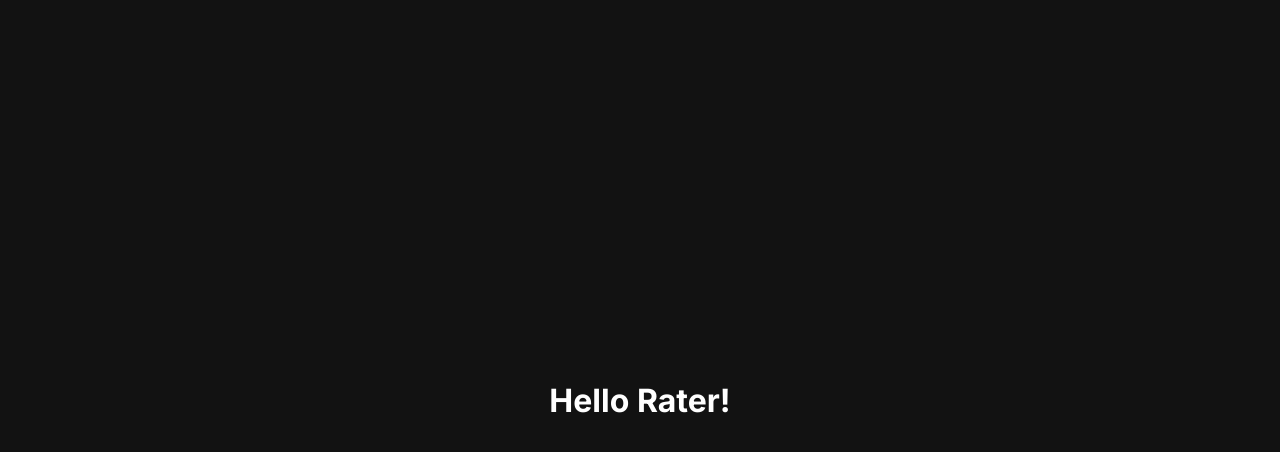
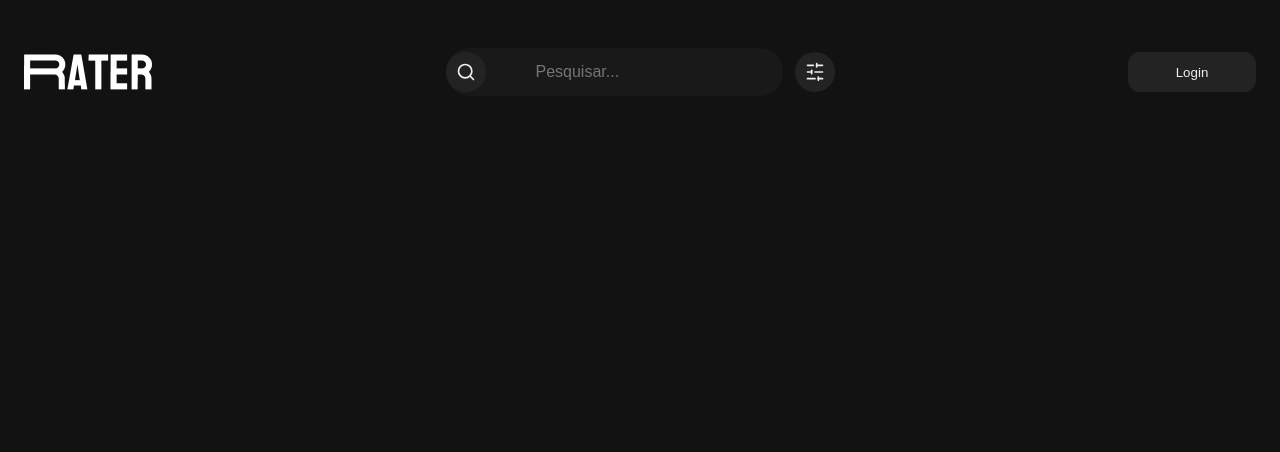
Before and after one commit to RiccettoDev/Rater-frontend, a React (Vite) app: page / in a window 1280 px wide. Shown: the top 452 px of the page. Built offline with nearby package versions, Linux system fonts and the light colour scheme.

Commit message:
[Rater-frontend]-feat- created Header component

```diff
--- a/package.json
+++ b/package.json
@@ -10,6 +10,7 @@
     "preview": "vite preview"
   },
   "dependencies": {
+    "lucide-react": "^0.427.0",
     "react": "^18.3.1",
     "react-dom": "^18.3.1",
     "styled-components": "^6.1.12",
--- a/src/app.tsx
+++ b/src/app.tsx
@@ -1,19 +1,8 @@
-import styled from 'styled-components';
-
-const Container = styled.div`
-  display: flex;
-  align-items: center;
-  justify-content: center;
-  height: 100vh;
-  background-color: #121212;
-  color: #FFFFFF;
-`;
+import { Home } from "./pages/home"
 
 export function App() {
 
   return (
-    <Container>
-      <h1>Hello Rater!</h1>
-    </Container>
+    <Home />
   )
 }
--- /dev/null
+++ b/src/components/header/header-styles.ts
@@ -0,0 +1,73 @@
+import styled from 'styled-components';
+
+export const HeaderContainer = styled.div`
+  display: flex;
+  align-items: center;
+  justify-content: space-between;
+  width: 1440px;
+  height: 96px;
+  padding: 24px;
+  color: #FFFFFF;
+`;
+
+export const SearchContainer = styled.div`
+  display: flex;
+  align-items: center;
+  gap: 12px;
+`
+
+export const SectionContainer = styled.div`
+  position: relative;
+  display: flex;
+  align-items: center;
+  width: 337px;
+  height: 48px;
+  border-radius: 50px;
+  background-color: #191919;
+`;
+
+export const Search = styled.input`
+  width: 100%;
+  height: 100%;
+  padding: 0 20px 0 50px;
+  border: none;
+  border-radius: 50px;
+  background-color: transparent;
+  color: #FFFFFF;
+  font-size: 16px;
+
+  ::placeholder {
+    color: #313131;
+  }
+`;
+
+export const SearchButton = styled.button`
+  left: 16px;
+  width: 40px;
+  height: 40px;
+  border-radius: 99px;
+  border: none;
+  display: flex;
+  align-items: center;
+  justify-content: center;
+  padding: 10px;
+  background-color: #232323;
+  color: #EEEEEE;
+  cursor: pointer;
+`;
+
+export const LoginButton = styled.button`
+  left: 16px;
+  width: 128px;
+  height: 40px;
+  border-radius: 12px;
+  border: none;
+  display: flex;
+  align-items: center;
+  justify-content: center;
+  padding: 55px, 12px, 55px, 12px;
+  gap: 8px;
+  background-color: #232323;
+  color: #EEEEEE;
+  cursor: pointer;
+`;
--- /dev/null
+++ b/src/components/header/index.tsx
@@ -0,0 +1,31 @@
+import logo from '../../../public/logo.png';
+import { Search as SearchIcon, SlidersHorizontal } from 'lucide-react';
+import {
+  HeaderContainer,
+  SearchContainer,
+  SectionContainer,
+  SearchButton, Search,
+  LoginButton
+} from './header-styles'
+
+export function Header() {
+  return (
+    <HeaderContainer>
+      <img src={logo} alt="logo" />
+      <SearchContainer>
+        <SectionContainer>
+          <SearchButton>
+            <SearchIcon size={20} />
+          </SearchButton>
+          <Search type="text" placeholder='Pesquisar...' />
+        </SectionContainer>
+        <SearchButton>
+          <SlidersHorizontal size={20} />
+        </SearchButton>
+      </SearchContainer>
+      <LoginButton>
+        Login
+      </LoginButton>
+    </HeaderContainer>
+  )
+}
--- /dev/null
+++ b/src/pages/home/home-styles.ts
@@ -0,0 +1,8 @@
+import styled from 'styled-components';
+
+export const Container = styled.div`
+  display: flex;
+  height: 100vh;
+  background-color: #121212;
+  color: #FFFFFF;
+`;
--- /dev/null
+++ b/src/pages/home/index.tsx
@@ -0,0 +1,10 @@
+import { Header } from '../../components/header';
+import { Container } from './home-styles'
+
+export function Home() {
+  return (
+    <Container>
+      <Header />
+    </Container>
+  );
+}
```
Also changed, not shown: 1 other file (tests, documents, lock files or other folders).
